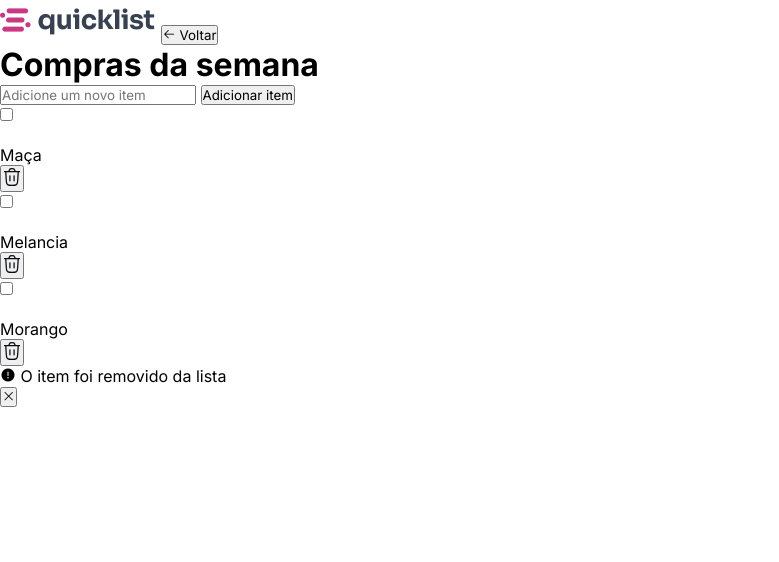
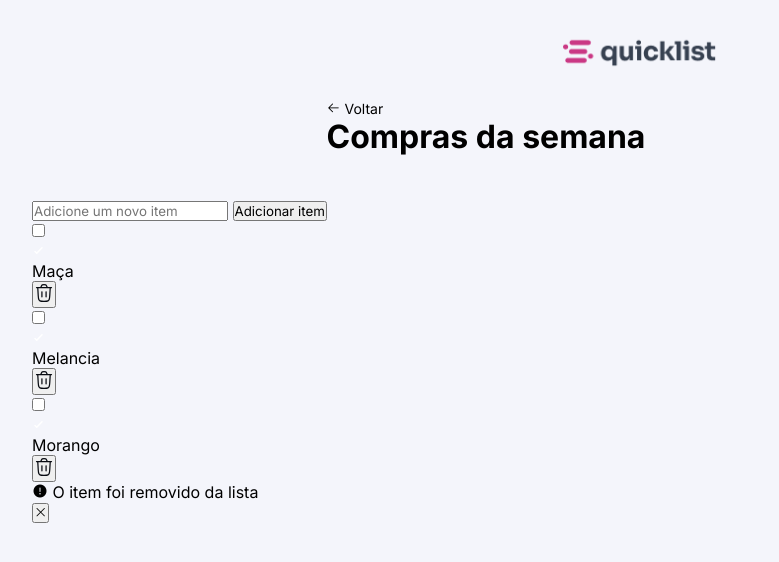
Before and after one commit to LarissaSchmidtSantos11tiA/quickList-, a plain HTML site: page index.html in a window 1280 px wide. Shown: the whole page, without its empty margins (0-779 px from the left). Drawn offline with nearby package versions, Linux system fonts and the light colour scheme.

```diff
--- a/style.css
+++ b/style.css
@@ -22,4 +22,29 @@
 
 body {
     font-size: 1.6rem;
+    padding: 3.2rem;
+    background: var(--background-primary);
 }
+
+header {
+    margin-bottom: 4.4rem;
+    max-width: 62.7rem;
+    margin-inline: auto;
+    display: flex;
+    flex-direction: column;
+    align-items: start;
+
+    img {
+        width: 15.4rem;
+        margin-inline: auto;
+        margin-bottom: 3rem;
+    }
+
+    button {
+        border: none;
+        background: none;
+        font-size: 1.4rem;
+        line-height: 1.6rem;
+        font-size: 500;
+    }
+}
```
